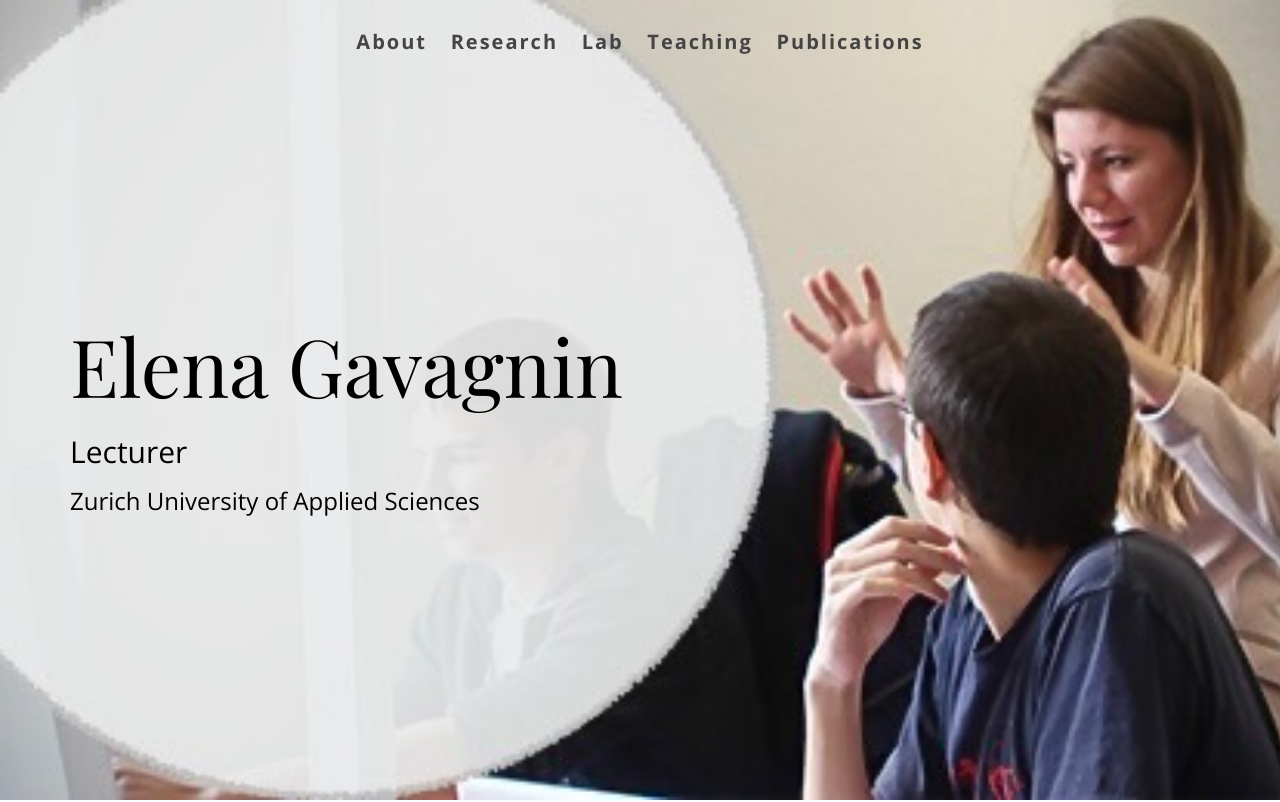
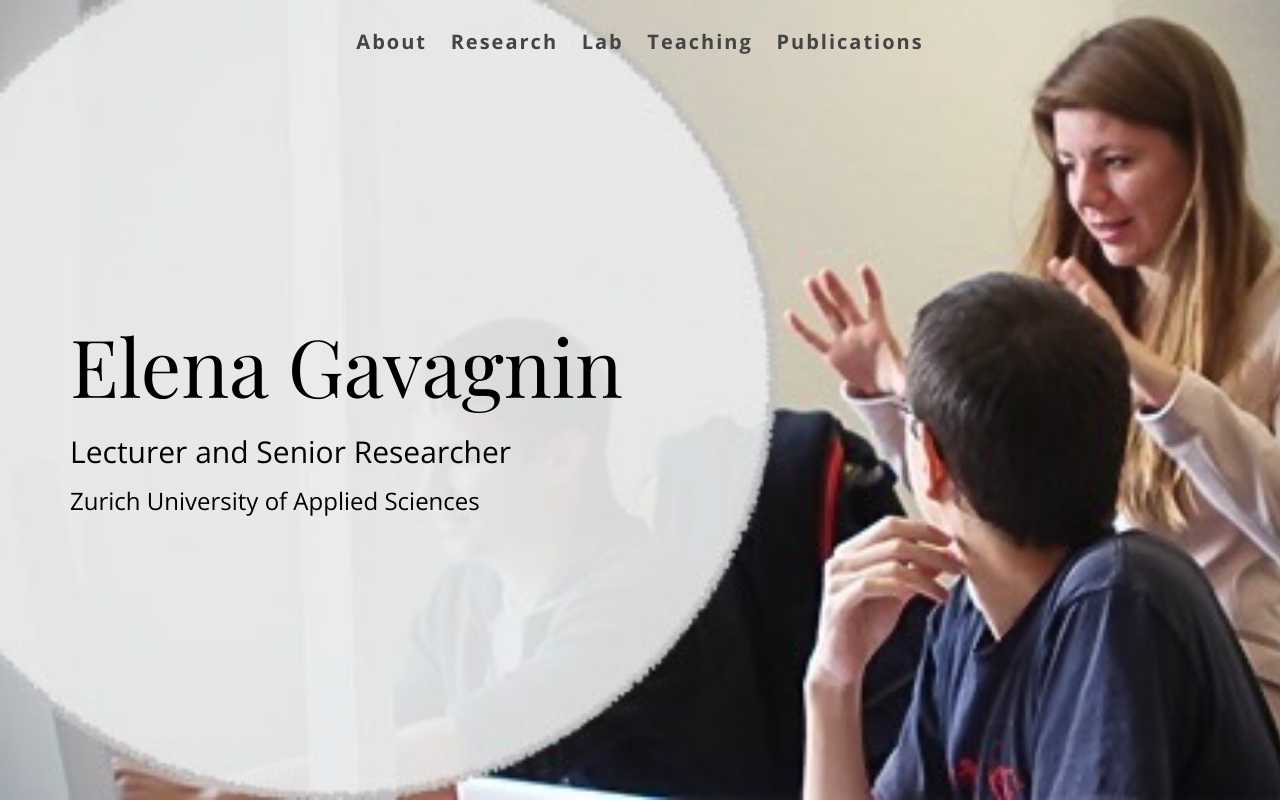
Before and after one commit to gavagnin/gavagnin.github.io, a plain HTML site: page index.html in a window 1280 px wide. Shown: the top 802 px of the page. Drawn offline with nearby package versions, Linux system fonts and the light colour scheme; a web font is replaced by a local one.

Commit message:
updating lab description

```diff
--- a/index.html
+++ b/index.html
@@ -59,7 +59,7 @@
             <div class="disply-table">
                 <div class="table-cell" data-aos="fade-up" data-aos-delay="0">
                     <h1>Elena Gavagnin</h1>
-                    <h2>Lecturer</h2>
+                    <h2>Lecturer and Senior Researcher</h2>
                     <h3>Zurich University of Applied Sciences</h3>
                 </div>
             </div>
```
